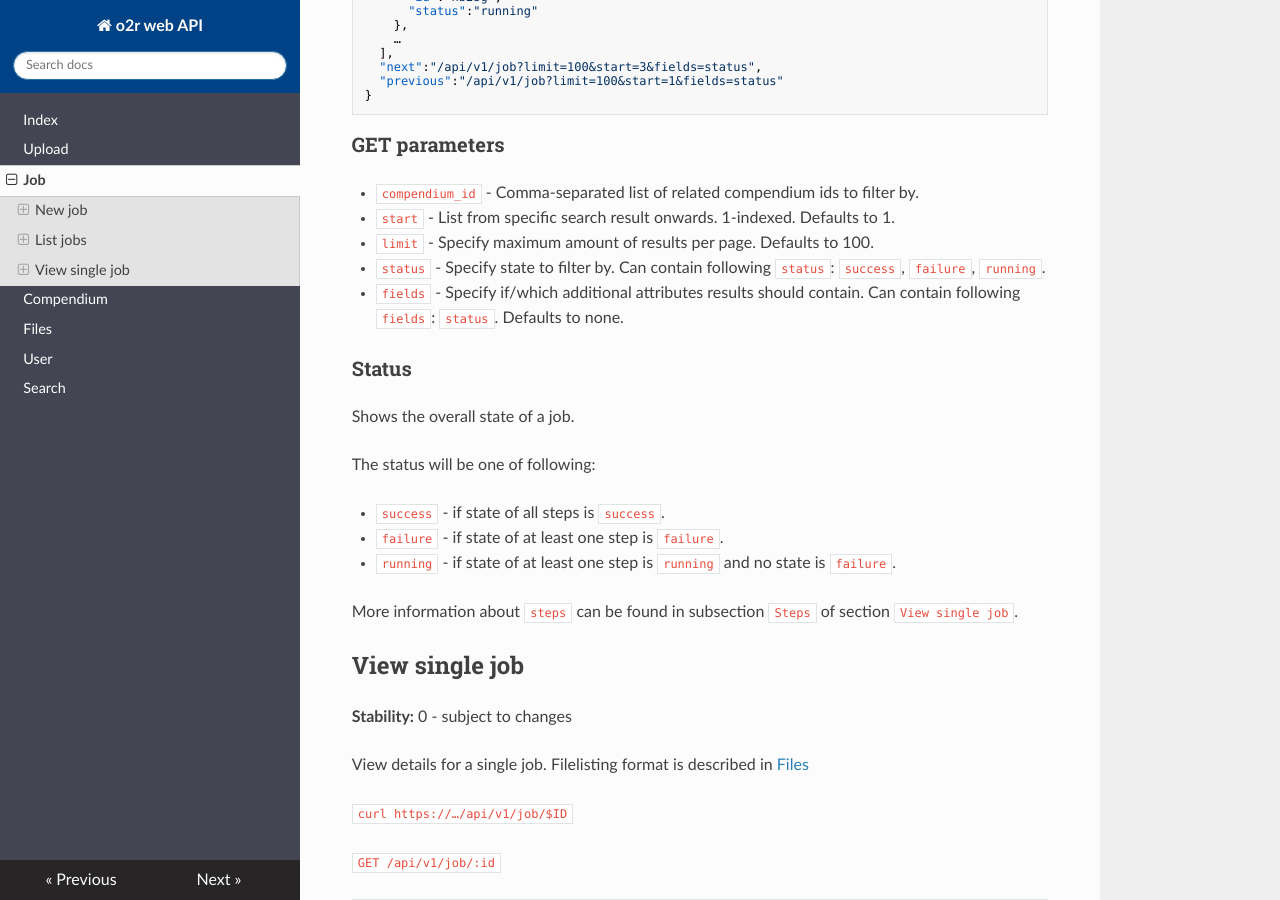
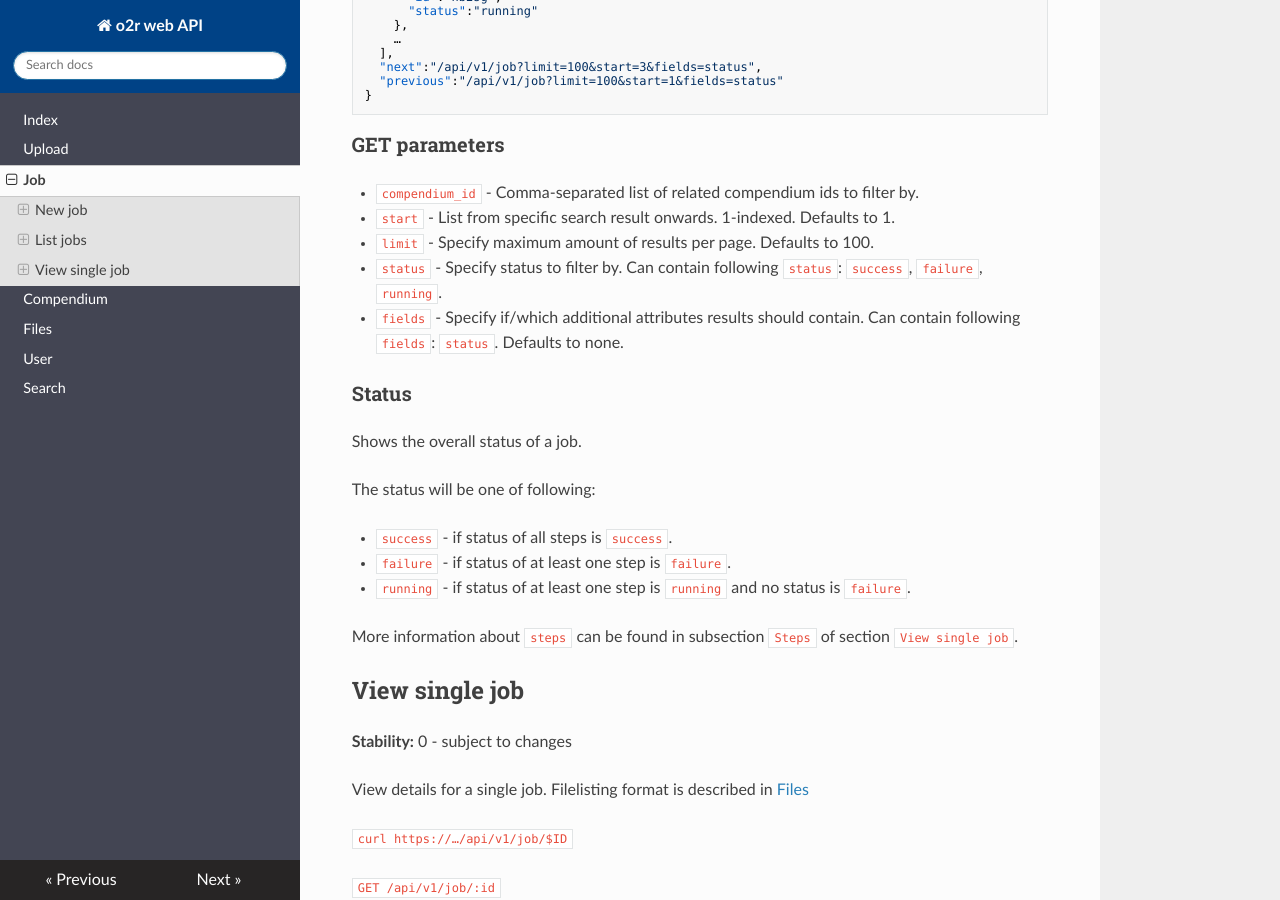
Before and after one commit to o2r-project/api, an MkDocs documentation site: the page built from docs/job.md, in a window 1280 px wide and 900 px high, scrolled down 2487 px. Built offline with MkDocs 1.6.1, drawn with Linux system fonts in a browser that asks for light colours; nearby versions of some CDN libraries; old or Windows-style settings are respelled for this version of MkDocs; some of the changed text lies outside the part shown.

Commit message:
renamed state to status

```diff
--- a/docs/job.md
+++ b/docs/job.md
@@ -71,7 +71,7 @@ __Stability:__ 0 - subject to changes
 
 Lists jobs. Will return up to 100 results by default. For pagination purposes, URLs for previous and next results are provided if applicable. Results will be sorted by descending date and can be filtered by one or more related `compendium_id` as well as by `status`. Additionally results can be provided as a list of strings or as objects with added `fields`.
 
-`curl -F compendium_id=$ID https://…/api/v1/job?limit=100&start=2&compendium_id=$ID&state=success&fields=status`
+`curl -F compendium_id=$ID https://…/api/v1/job?limit=100&start=2&compendium_id=$ID&status=success&fields=status`
 
 `GET /api/v1/job?limit=100&start=2&compendium_id=a4Dnm&status=success`
 
@@ -120,18 +120,18 @@ Lists jobs. Will return up to 100 results by default. For pagination purposes, U
 - `compendium_id` - Comma-separated list of related compendium ids to filter by.
 - `start` - List from specific search result onwards. 1-indexed. Defaults to 1.
 - `limit` - Specify maximum amount of results per page. Defaults to 100.
-- `status` - Specify state to filter by. Can contain following `status`: `success`, `failure`, `running`.
+- `status` - Specify status to filter by. Can contain following `status`: `success`, `failure`, `running`.
 - `fields` - Specify if/which additional attributes results should contain. Can contain following `fields`: `status`. Defaults to none.
 
 ### Status
 
-Shows the overall state of a job.
+Shows the overall status of a job.
 
 The status will be one of following:
 
-- `success` - if state of all steps is `success`.
-- `failure` - if state of at least one step is `failure`.
-- `running` - if state of at least one step is `running` and no state is `failure`.
+- `success` - if status of all steps is `success`.
+- `failure` - if status of at least one step is `failure`.
+- `running` - if status of at least one step is `running` and no status is `failure`.
 
 More information about `steps` can be found in subsection `Steps` of section `View single job`.
 
@@ -193,7 +193,7 @@ Their status will be one of:
 - `warning`
 - `skip`
 
-Additional explanations to their state will be transmitted in the `text` property. The `start` and `end` timestamps indicate the start and end time of the step. They are formatted as ISO8601.
+Additional explanations to their status will be transmitted in the `text` property. The `start` and `end` timestamps indicate the start and end time of the step. They are formatted as ISO8601.
 
 ### Error responses
 
```
